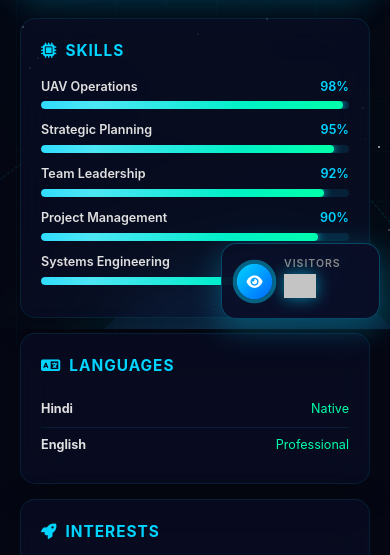
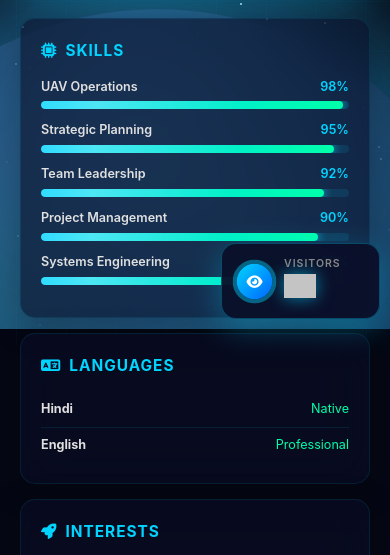
Before and after one commit to shine0410/ayush-pathak-resume, a plain HTML site: page index.html in a window 390 px wide. Shown: the part 515-1070 px from the top of the page. Drawn offline with Linux system fonts and the light colour scheme; grey boxes are pictures that could not be loaded.

Commit message:
Make Earth bigger/closer and create realistic Drishti satellite design

```diff
--- a/index.html
+++ b/index.html
@@ -33,7 +33,7 @@
             overflow-x: hidden;
         }
 
-        /* Earth and Satellite Background Animation */
+        /* Earth and Satellite Background - BIGGER & CLOSER */
         .space-background {
             position: fixed;
             top: 0;
@@ -46,17 +46,18 @@
 
         .earth {
             position: absolute;
-            bottom: -40%;
-            right: -15%;
-            width: 600px;
-            height: 600px;
+            bottom: -50%;
+            right: -20%;
+            width: 1000px;
+            height: 1000px;
             border-radius: 50%;
-            background: radial-gradient(circle at 30% 30%, #1a4d7d, #0a2d4d, #051a2d);
+            background: radial-gradient(circle at 30% 30%, #2a6d9d, #1a4d7d, #0a2d4d, #051a2d);
             box-shadow:
-                inset -40px -40px 80px rgba(0, 0, 0, 0.5),
-                0 0 100px rgba(0, 212, 255, 0.3);
+                inset -60px -60px 120px rgba(0, 0, 0, 0.6),
+                0 0 150px rgba(0, 212, 255, 0.4),
+                0 0 80px rgba(0, 170, 255, 0.3);
             animation: earthRotate 60s linear infinite;
-            opacity: 0.6;
+            opacity: 0.8;
         }
 
         .earth::before {
@@ -68,9 +69,22 @@
             height: 100%;
             border-radius: 50%;
             background:
-                radial-gradient(circle at 20% 40%, rgba(0, 255, 170, 0.1) 0%, transparent 30%),
-                radial-gradient(circle at 60% 60%, rgba(0, 212, 255, 0.1) 0%, transparent 40%);
+                radial-gradient(circle at 25% 35%, rgba(0, 255, 170, 0.15) 0%, transparent 25%),
+                radial-gradient(circle at 55% 55%, rgba(0, 212, 255, 0.12) 0%, transparent 30%),
+                radial-gradient(circle at 70% 40%, rgba(100, 200, 255, 0.1) 0%, transparent 20%);
             animation: earthClouds 40s linear infinite;
+        }
+
+        .earth::after {
+            content: '';
+            position: absolute;
+            top: -10%;
+            left: -10%;
+            width: 120%;
+            height: 120%;
+            border-radius: 50%;
+            background: radial-gradient(circle at 30% 30%, rgba(100, 180, 255, 0.3) 0%, transparent 60%);
+            filter: blur(30px);
         }
 
         @keyframes earthRotate {
@@ -83,13 +97,13 @@
             100% { transform: rotate(-360deg); }
         }
 
-        /* Drishti Satellite Orbiting Earth */
+        /* Realistic Drishti Satellite Orbiting Earth */
         .satellite-orbit {
             position: absolute;
-            bottom: -40%;
-            right: -15%;
-            width: 800px;
-            height: 800px;
+            bottom: -50%;
+            right: -20%;
+            width: 1300px;
+            height: 1300px;
             animation: satelliteOrbitEarth 20s linear infinite;
         }
 
@@ -100,12 +114,12 @@
 
         .drishti-satellite {
             position: absolute;
-            top: 50px;
+            top: 80px;
             left: 50%;
             transform: translateX(-50%);
-            width: 80px;
-            height: 80px;
-            filter: drop-shadow(0 0 15px rgba(0, 212, 255, 0.6));
+            width: 120px;
+            height: 120px;
+            filter: drop-shadow(0 0 20px rgba(0, 212, 255, 0.7));
         }
 
         /* Orbit path */
@@ -116,7 +130,7 @@
             transform: translate(-50%, -50%);
             width: 100%;
             height: 100%;
-            border: 1px dashed rgba(0, 212, 255, 0.2);
+            border: 2px dashed rgba(0, 212, 255, 0.25);
             border-radius: 50%;
         }
 
@@ -183,7 +197,7 @@
 
         body.light-mode .bg-animation { opacity: 0.08; }
         body.light-mode .grid-overlay { opacity: 0.02; }
-        body.light-mode .earth { opacity: 0.3; }
+        body.light-mode .earth { opacity: 0.4; }
 
         .controls {
             position: fixed;
@@ -947,13 +961,17 @@
             }
 
             .earth {
-                width: 400px;
-                height: 400px;
+                width: 700px;
+                height: 700px;
+                bottom: -45%;
+                right: -30%;
             }
 
             .satellite-orbit {
-                width: 550px;
-                height: 550px;
+                width: 900px;
+                height: 900px;
+                bottom: -45%;
+                right: -30%;
             }
         }
 
@@ -977,65 +995,113 @@
     </style>
 </head>
 <body class="dark-mode">
-    <!-- Space Background with Earth and Drishti Satellite -->
+    <!-- Space Background with BIGGER Earth and Realistic Drishti Satellite -->
     <div class="space-background">
         <div class="stars" id="stars"></div>
         <div class="earth"></div>
         <div class="satellite-orbit">
             <div class="orbit-path"></div>
             <div class="drishti-satellite">
-                <svg viewBox="0 0 100 100" xmlns="http://www.w3.org/2000/svg">
+                <!-- Realistic SAR Satellite Design -->
+                <svg viewBox="0 0 140 140" xmlns="http://www.w3.org/2000/svg">
                     <defs>
                         <linearGradient id="solarGrad" x1="0%" y1="0%" x2="100%" y2="0%">
-                            <stop offset="0%" style="stop-color:#1a4d6d;stop-opacity:1" />
-                            <stop offset="50%" style="stop-color:#2a6d8d;stop-opacity:1" />
-                            <stop offset="100%" style="stop-color:#1a4d6d;stop-opacity:1" />
+                            <stop offset="0%" style="stop-color:#0d3d5d;stop-opacity:1" />
+                            <stop offset="50%" style="stop-color:#1a5d8d;stop-opacity:1" />
+                            <stop offset="100%" style="stop-color:#0d3d5d;stop-opacity:1" />
                         </linearGradient>
+                        <linearGradient id="bodyGrad" x1="0%" y1="0%" x2="0%" y2="100%">
+                            <stop offset="0%" style="stop-color:#3a4a6a;stop-opacity:1" />
+                            <stop offset="100%" style="stop-color:#1a2a4a;stop-opacity:1" />
+                        </linearGradient>
+                        <filter id="glow">
+                            <feGaussianBlur stdDeviation="2" result="coloredBlur"/>
+                            <feMerge>
+                                <feMergeNode in="coloredBlur"/>
+                                <feMergeNode in="SourceGraphic"/>
+                            </feMerge>
+                        </filter>
                     </defs>
 
-                    <!-- Left Solar Panel -->
-                    <rect x="5" y="35" width="25" height="30" rx="2" fill="url(#solarGrad)" stroke="#00d4ff" stroke-width="1.5"/>
-                    <line x1="5" y1="40" x2="30" y2="40" stroke="#00d4ff" stroke-width="0.5" opacity="0.6"/>
-                    <line x1="5" y1="45" x2="30" y2="45" stroke="#00d4ff" stroke-width="0.5" opacity="0.6"/>
-                    <line x1="5" y1="50" x2="30" y2="50" stroke="#00d4ff" stroke-width="0.5" opacity="0.6"/>
-                    <line x1="5" y1="55" x2="30" y2="55" stroke="#00d4ff" stroke-width="0.5" opacity="0.6"/>
-                    <line x1="5" y1="60" x2="30" y2="60" stroke="#00d4ff" stroke-width="0.5" opacity="0.6"/>
+                    <!-- Left Solar Panel Array -->
+                    <g>
+                        <rect x="8" y="45" width="35" height="50" rx="2" fill="url(#solarGrad)" stroke="#00d4ff" stroke-width="2"/>
+                        <!-- Solar cell grid -->
+                        <line x1="8" y1="52" x2="43" y2="52" stroke="#00d4ff" stroke-width="0.8" opacity="0.5"/>
+                        <line x1="8" y1="59" x2="43" y2="59" stroke="#00d4ff" stroke-width="0.8" opacity="0.5"/>
+                        <line x1="8" y1="66" x2="43" y2="66" stroke="#00d4ff" stroke-width="0.8" opacity="0.5"/>
+                        <line x1="8" y1="73" x2="43" y2="73" stroke="#00d4ff" stroke-width="0.8" opacity="0.5"/>
+                        <line x1="8" y1="80" x2="43" y2="80" stroke="#00d4ff" stroke-width="0.8" opacity="0.5"/>
+                        <line x1="8" y1="87" x2="43" y2="87" stroke="#00d4ff" stroke-width="0.8" opacity="0.5"/>
+                        <line x1="17" y1="45" x2="17" y2="95" stroke="#00d4ff" stroke-width="0.8" opacity="0.5"/>
+                        <line x1="26" y1="45" x2="26" y2="95" stroke="#00d4ff" stroke-width="0.8" opacity="0.5"/>
+                        <line x1="34" y1="45" x2="34" y2="95" stroke="#00d4ff" stroke-width="0.8" opacity="0.5"/>
+                    </g>
 
-                    <!-- Main Body -->
-                    <rect x="35" y="30" width="30" height="40" rx="3" fill="#2a3a5a" stroke="#00d4ff" stroke-width="2"/>
+                    <!-- Main Satellite Bus Body -->
+                    <rect x="48" y="40" width="44" height="60" rx="4" fill="url(#bodyGrad)" stroke="#00d4ff" stroke-width="2.5"/>
 
-                    <!-- SAR Antenna (Top) -->
-                    <ellipse cx="50" cy="25" rx="12" ry="4" fill="#1a2a4a" stroke="#00d4ff" stroke-width="1.5"/>
-                    <line x1="50" y1="25" x2="50" y2="15" stroke="#00d4ff" stroke-width="2"/>
-                    <circle cx="50" cy="15" r="3" fill="#00d4ff">
-                        <animate attributeName="opacity" values="1;0.3;1" dur="2s" repeatCount="indefinite"/>
-                    </circle>
+                    <!-- Structural Details -->
+                    <rect x="52" y="44" width="36" height="8" rx="1" fill="#2a3a5a" stroke="#00aaff" stroke-width="1" opacity="0.8"/>
+                    <rect x="52" y="88" width="36" height="8" rx="1" fill="#2a3a5a" stroke="#00aaff" stroke-width="1" opacity="0.8"/>
 
-                    <!-- MSI Camera (Bottom) -->
-                    <rect x="42" y="70" width="16" height="8" rx="2" fill="#1a2a4a" stroke="#00d4ff" stroke-width="1.5"/>
-                    <circle cx="50" cy="74" r="2.5" fill="#00d4ff">
-                        <animate attributeName="opacity" values="1;0.5;1" dur="1.5s" repeatCount="indefinite"/>
-                    </circle>
+                    <!-- SAR Antenna (Large Planar) -->
+                    <g>
+                        <ellipse cx="70" cy="32" rx="18" ry="6" fill="#1a2a4a" stroke="#00d4ff" stroke-width="2"/>
+                        <line x1="70" y1="32" x2="70" y2="18" stroke="#00d4ff" stroke-width="2.5"/>
+                        <circle cx="70" cy="18" r="4" fill="#00d4ff" filter="url(#glow)">
+                            <animate attributeName="opacity" values="1;0.4;1" dur="2s" repeatCount="indefinite"/>
+                        </circle>
+                        <!-- Antenna struts -->
+                        <line x1="60" y1="35" x2="70" y2="40" stroke="#00aaff" stroke-width="1.5" opacity="0.7"/>
+                        <line x1="80" y1="35" x2="70" y2="40" stroke="#00aaff" stroke-width="1.5" opacity="0.7"/>
+                    </g>
 
-                    <!-- Right Solar Panel -->
-                    <rect x="70" y="35" width="25" height="30" rx="2" fill="url(#solarGrad)" stroke="#00d4ff" stroke-width="1.5"/>
-                    <line x1="70" y1="40" x2="95" y2="40" stroke="#00d4ff" stroke-width="0.5" opacity="0.6"/>
-                    <line x1="70" y1="45" x2="95" y2="45" stroke="#00d4ff" stroke-width="0.5" opacity="0.6"/>
-                    <line x1="70" y1="50" x2="95" y2="50" stroke="#00d4ff" stroke-width="0.5" opacity="0.6"/>
-                    <line x1="70" y1="55" x2="95" y2="55" stroke="#00d4ff" stroke-width="0.5" opacity="0.6"/>
-                    <line x1="70" y1="60" x2="95" y2="60" stroke="#00d4ff" stroke-width="0.5" opacity="0.6"/>
+                    <!-- MSI Camera Payload (Bottom) -->
+                    <g>
+                        <rect x="58" y="100" width="24" height="12" rx="2" fill="#1a2a4a" stroke="#00d4ff" stroke-width="2"/>
+                        <circle cx="70" cy="106" r="4" fill="#00d4ff" filter="url(#glow)">
+                            <animate attributeName="opacity" values="1;0.5;1" dur="1.5s" repeatCount="indefinite"/>
+                        </circle>
+                        <circle cx="70" cy="106" r="2.5" fill="#0088ff"/>
+                    </g>
 
-                    <!-- Status Lights -->
-                    <circle cx="40" cy="38" r="1.5" fill="#ff4444">
+                    <!-- Right Solar Panel Array -->
+                    <g>
+                        <rect x="97" y="45" width="35" height="50" rx="2" fill="url(#solarGrad)" stroke="#00d4ff" stroke-width="2"/>
+                        <!-- Solar cell grid -->
+                        <line x1="97" y1="52" x2="132" y2="52" stroke="#00d4ff" stroke-width="0.8" opacity="0.5"/>
+                        <line x1="97" y1="59" x2="132" y2="59" stroke="#00d4ff" stroke-width="0.8" opacity="0.5"/>
+                        <line x1="97" y1="66" x2="132" y2="66" stroke="#00d4ff" stroke-width="0.8" opacity="0.5"/>
+                        <line x1="97" y1="73" x2="132" y2="73" stroke="#00d4ff" stroke-width="0.8" opacity="0.5"/>
+                        <line x1="97" y1="80" x2="132" y2="80" stroke="#00d4ff" stroke-width="0.8" opacity="0.5"/>
+                        <line x1="97" y1="87" x2="132" y2="87" stroke="#00d4ff" stroke-width="0.8" opacity="0.5"/>
+                        <line x1="106" y1="45" x2="106" y2="95" stroke="#00d4ff" stroke-width="0.8" opacity="0.5"/>
+                        <line x1="115" y1="45" x2="115" y2="95" stroke="#00d4ff" stroke-width="0.8" opacity="0.5"/>
+                        <line x1="123" y1="45" x2="123" y2="95" stroke="#00d4ff" stroke-width="0.8" opacity="0.5"/>
+                    </g>
+
+                    <!-- Status Indicator Lights -->
+                    <circle cx="56" cy="48" r="2" fill="#ff4444" filter="url(#glow)">
                         <animate attributeName="opacity" values="1;0.2;1" dur="1s" repeatCount="indefinite"/>
                     </circle>
-                    <circle cx="60" cy="38" r="1.5" fill="#00ff00">
+                    <circle cx="84" cy="48" r="2" fill="#00ff00" filter="url(#glow)">
                         <animate attributeName="opacity" values="1;0.2;1" dur="1s" begin="0.5s" repeatCount="indefinite"/>
                     </circle>
 
-                    <!-- Comms Antenna -->
-                    <line x1="55" y1="30" x2="60" y2="25" stroke="#00d4ff" stroke-width="1.5"/>
-                    <circle cx="60" cy="25" r="2" fill="#00d4ff"/>
+                    <!-- Communications Antenna -->
+                    <g>
+                        <line x1="78" y1="42" x2="86" y2="34" stroke="#00d4ff" stroke-width="2"/>
+                        <circle cx="86" cy="34" r="3" fill="#00d4ff" filter="url(#glow)"/>
+                        <circle cx="86" cy="34" r="5" fill="none" stroke="#00d4ff" stroke-width="1" opacity="0.5">
+                            <animate attributeName="r" values="5;8;5" dur="2s" repeatCount="indefinite"/>
+                            <animate attributeName="opacity" values="0.5;0;0.5" dur="2s" repeatCount="indefinite"/>
+                        </circle>
+                    </g>
+
+                    <!-- Star Tracker -->
+                    <rect x="60" y="60" width="8" height="8" rx="1" fill="#2a3a5a" stroke="#00aaff" stroke-width="1"/>
+                    <circle cx="64" cy="64" r="2" fill="#00aaff"/>
                 </svg>
             </div>
         </div>
@@ -1359,7 +1425,7 @@
         // Create stars
         function createStars() {
             const starsContainer = document.getElementById('stars');
-            for (let i = 0; i < 100; i++) {
+            for (let i = 0; i < 150; i++) {
                 const star = document.createElement('div');
                 star.className = 'star';
                 star.style.left = Math.random() * 100 + '%';
```
